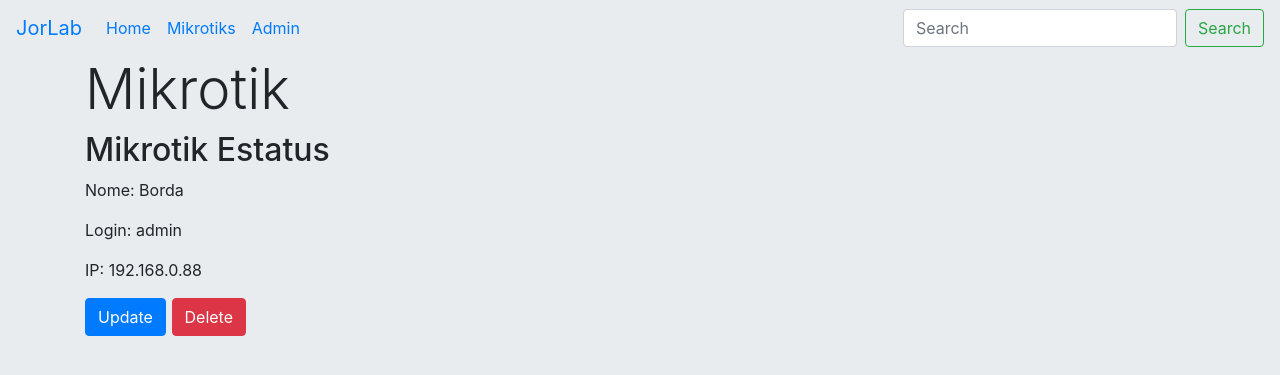
After one commit to jorliano/login_RB, a Django app: page /estatus/1/ in a window 1280 px wide. The commit adds this page. Shown: the top 375 px of the page. Run offline with Django 3.2, Linux system fonts and the light colour scheme; data comes from the database, SQL or seed files in the repository; both versions use the stored data as it was after the commit; some libraries are stand-ins or nearby versions.

Commit message:
estrutura CBV

```diff
--- a/login_RB/urls.py
+++ b/login_RB/urls.py
@@ -15,9 +15,11 @@
 """
 from django.contrib import admin
 from django.urls import include, path
+from login_RB_app import views
 
 urlpatterns = [
 
     path('admin/', admin.site.urls),
+    path('', views.IndexView.as_view()),
     path('', include('login_RB_app.urls')),
 ]
--- /dev/null
+++ b/login_RB_app/templates/login_RB_app/home.html
@@ -0,0 +1,40 @@
+<!DOCTYPE html>
+{% load staticfiles %}
+<html lang="pt" dir="ltr">
+  <head>
+    <meta charset="utf-8">
+    <title>login RB</title>
+    <link rel="stylesheet" href="https://maxcdn.bootstrapcdn.com/bootstrap/4.0.0/css/bootstrap.min.css" integrity="sha384-Gn5384xqQ1aoWXA+058RXPxPg6fy4IWvTNh0E263XmFcJlSAwiGgFAW/dAiS6JXm" crossorigin="anonymous">
+    <!------ Include the above in your HEAD tag ---------->
+  </head>
+  <body  style="background-color:#e9ecef;">
+    <nav class="navbar navbar-expand-md navbar-static-top navbar-default bg-default">
+      <a class="navbar-brand" href="#">JorLab</a>
+      <button class="navbar-toggler p-0 border-0" type="button" data-toggle="offcanvas">
+        <span class="navbar-toggler-icon"></span>
+      </button>
+
+      <div class="navbar-collapse offcanvas-collapse" id="navbarsExampleDefault">
+        <ul class="navbar-nav mr-auto">
+          <li class="nav-item active">
+            <a class="nav-link" href="#">Home <span class="sr-only">(current)</span></a>
+          </li>
+          <li class="nav-item">
+            <a class="nav-link" href="{% url 'app:lista' %}">Mikrotiks</a>
+          </li>
+          <li class="nav-item">
+            <a class="nav-link" href="{% url 'admin:index' %}">Admin</a>
+          </li>
+        </ul>
+        <form class="form-inline my-2 my-lg-0">
+          <input class="form-control mr-sm-2" type="text" placeholder="Search" aria-label="Search">
+          <button class="btn btn-outline-success my-2 my-sm-0" type="submit">Search</button>
+        </form>
+      </div>
+    </nav>
+    <div class="container">
+      {% block body_block %}
+      {% endblock %}
+    </div>
+  </body>
+</html>
--- /dev/null
+++ b/login_RB_app/templates/login_RB_app/mikrotik_estatus.html
@@ -0,0 +1,14 @@
+{% extends "login_RB_app/home.html" %}
+{% block body_block%}
+  <div class="jumbotrom">
+    <h1 class="display-4">Mikrotik</h1>
+    <h2>Mikrotik Estatus</h2>
+    <p>Nome: {{mikrotik.name}}</p>
+    <p>Login: {{mikrotik.login}}</p>
+    <p>IP: {{mikrotik.ip}}</p>
+    <p class="lead">
+      <a href="{% url 'app:update' mikrotik.id  %}" type="buttom" class="btn btn-primary " >Update</a>
+        <a href="{% url 'app:delete' mikrotik.id  %}" type="buttom" class="btn btn-danger " >Delete</a>
+    </p>
+  </div>
+{% endblock %}
--- a/login_RB_app/urls.py
+++ b/login_RB_app/urls.py
@@ -4,7 +4,11 @@
 app_name = 'app'
 
 urlpatterns = [
-    path('', views.index, name='index'),
-    path('cadastro', views.cadastrar, name='cadastro'),
-    path('estatus/id', views.estatus, name='estatus'),
+    path('lista', views.ListMikrotikView.as_view(),name='lista'),
+    path('cadastro', views.CreateMikrotikView.as_view(),name='cadastro'),
+    path('estatus/<int:pk>/', views.DetailMikrotikView.as_view(),name='estatus'),
+    path('update/<int:pk>/', views.UpdateMikrotikView.as_view(),name='update'),
+    path('delete/<int:pk>/', views.DeleteMikrotikView.as_view(),name='delete'),
+
+
 ]
--- a/login_RB_app/views.py
+++ b/login_RB_app/views.py
@@ -1,17 +1,45 @@
 from django.shortcuts import render
+from django.views.generic import View,TemplateView, ListView,DetailView,CreateView,UpdateView,DeleteView
+from . import models
 #from django.http import HttpResponse
-from login_RB_app.models import Mikrotik
 #from . import forms
+from django.contrib.auth.hashers import make_password
 from login_RB_app.forms import NewMikrotikForm
-from django.contrib.auth.hashers import make_password
+from django.urls import reverse
 
-def index(request):
-    mikrotik_list = Mikrotik.objects.order_by('name')
-    return render(request,'login_RB_app/index.html', {'mikrotiks': mikrotik_list})
+class IndexView(TemplateView):
+    template_name = 'index.html'
 
-def estatus(request):
-    mikrotik = Mikrotik.objects.get(pk=request.id)
-    return render(request,'login_RB_app/estatus.html', {'mikrotik': mikrotik})
+
+class ListMikrotikView(ListView):
+    context_object_name = 'mikrotiks'
+    model = models.Mikrotik
+    template_name = "login_RB_app/mikrotik_lista.html"
+
+class DetailMikrotikView(DetailView):
+    #context_object_name = 'mikrotik_detail'
+    model = models.Mikrotik
+    template_name = "login_RB_app/mikrotik_estatus.html"
+
+class CreateMikrotikView(CreateView):
+    model = models.Mikrotik
+    template_name = "login_RB_app/mikrotik_cadastro.html"
+    fields = ['name','login','password','ip']
+    def get_success_url(self):
+        return reverse('app:lista')
+
+
+class UpdateMikrotikView(UpdateView):
+    model = models.Mikrotik
+    template_name = "login_RB_app/mikrotik_cadastro.html"
+    fields = ['name','login','password','ip']
+    def get_success_url(self):
+        return reverse('app:lista')
+
+class DeleteMikrotikView(DeleteView):
+    model = models.Mikrotik
+    def get_success_url(self):
+        return reverse('app:lista')
 
 def cadastrar(request):
     form = NewMikrotikForm()
@@ -28,19 +56,3 @@
            print('Erro ao salvar dados')
 
     return render(request,'login_RB_app/cadastro.html',{'form':form})
-
-def editar(id,request):
-    form = NewMikrotikForm()
-
-    if request.method == 'UPDATE' and id != 0:
-        form = NewMikrotikForm(request.UPDATE)
-        if form.is_valid():
-           #form.save(commit=True)
-           mk = form.save()
-           mk.password = make_password(mk.password)
-           mk.save()
-           return index(request)
-        else:
-           print('Erro ao editar dados')
-
-    return render(request,'login_RB_app/edicao.html',{'form':form})
--- /dev/null
+++ b/templates/index.html
@@ -0,0 +1,6 @@
+{% extends "template.html" %}
+  {% block body_block%}
+    <div class="jumbotron">
+      <h1>Home page</h1>
+    </div>
+  {% endblock %}
```
Also changed, not shown: login_RB_app/templates/login_RB_app/mikrotik_cadastro.html (renamed from templates/login_RB_app/cadastro.html, +3 -4 lines), login_RB_app/templates/login_RB_app/mikrotik_confirm_delete.html (added, +9 -0 lines), login_RB_app/templates/login_RB_app/mikrotik_lista.html (renamed from templates/login_RB_app/index.html, +8 -10 lines), login_RB_app/templates/login_RB_app/mikrotik_update.html (added, +9 -0 lines), templates/login_RB_app/estatus.html (deleted, +0 -16 lines), templates/template.html (renamed from templates/login_RB_app/template.html, +6 -6 lines), db.sqlite3.
